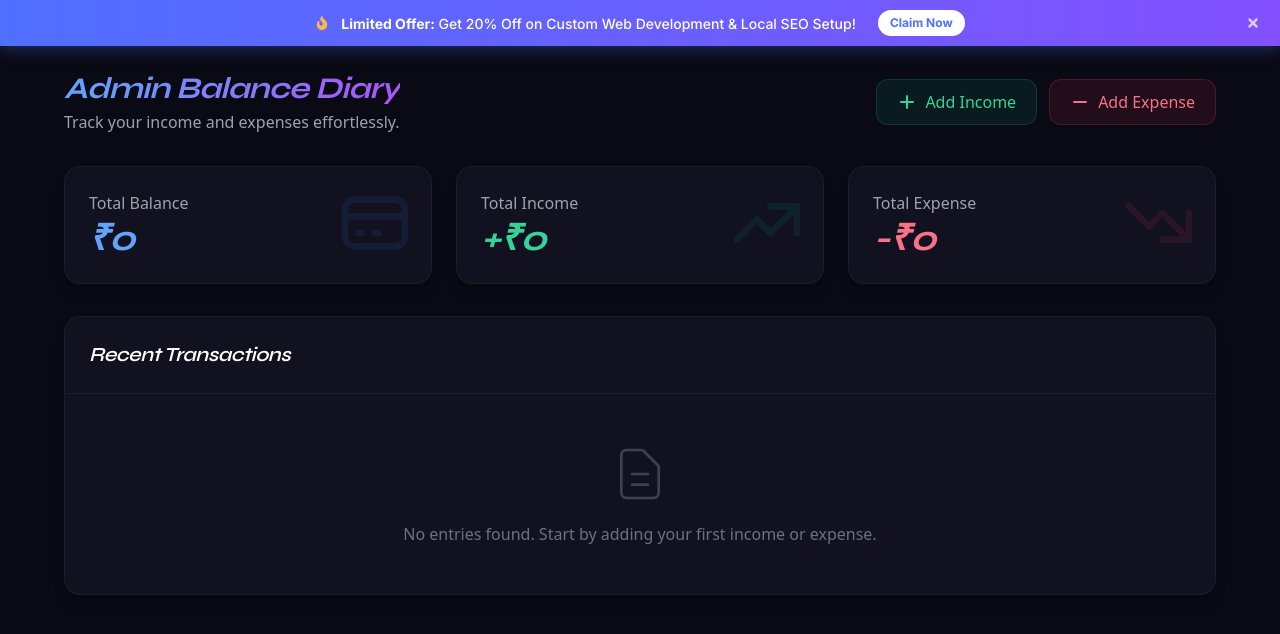
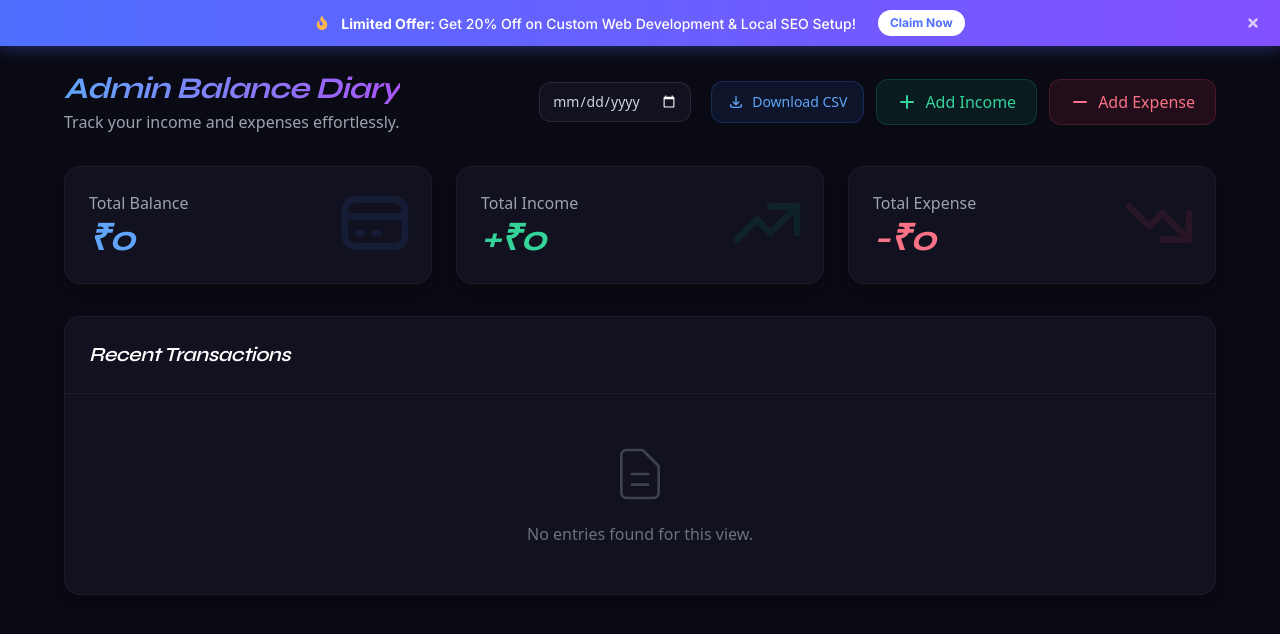
Before and after one commit to webxcrafting07/webxcrafting, a Next.js app: page /admin/diary in a window 1280 px wide. Shown: the top 634 px of the page. Built offline with nearby package versions, Linux system fonts and the light colour scheme.

Commit message:
Remove delete functionality and add CSV download features in diary

```diff
--- a/app/admin/diary/page.tsx
+++ b/app/admin/diary/page.tsx
@@ -26,6 +26,32 @@ export default function AdminDiaryPage() {
   const [date, setDate] = useState(new Date().toISOString().split('T')[0]);
   const [sourceOrPerson, setSourceOrPerson] = useState('');
   const [description, setDescription] = useState('');
+  const [filterDate, setFilterDate] = useState('');
+
+  const downloadCSV = (data: Entry[], filename = 'diary-export.csv') => {
+    if (data.length === 0) {
+      alert("No data to download.");
+      return;
+    }
+    const headers = ['ID', 'Type', 'Date', 'Amount (INR)', 'Source/Person', 'Description'];
+    const rows = data.map(e => [
+      e.id,
+      e.type,
+      e.date,
+      e.amount,
+      `"${e.sourceOrPerson.replace(/"/g, '""')}"`,
+      `"${(e.description || '').replace(/"/g, '""')}"`
+    ]);
+    const csvContent = [headers.join(','), ...rows.map(r => r.join(','))].join('\n');
+    const blob = new Blob([csvContent], { type: 'text/csv;charset=utf-8;' });
+    const url = URL.createObjectURL(blob);
+    const link = document.createElement('a');
+    link.href = url;
+    link.setAttribute('download', filename);
+    document.body.appendChild(link);
+    link.click();
+    document.body.removeChild(link);
+  };
 
   useEffect(() => {
     const saved = localStorage.getItem('adminDiaryEntries');
@@ -72,15 +98,11 @@ export default function AdminDiaryPage() {
     setIsModalOpen(false);
   };
 
-  const handleDelete = (id: string) => {
-    if (confirm('Are you sure you want to delete this entry?')) {
-      setEntries(prev => prev.filter(entry => entry.id !== id));
-    }
-  };
+  const displayedEntries = filterDate ? entries.filter(e => e.date === filterDate) : entries;
 
   // Calculations
-  const totalIncome = entries.filter(e => e.type === 'income').reduce((acc, curr) => acc + curr.amount, 0);
-  const totalExpense = entries.filter(e => e.type === 'expense').reduce((acc, curr) => acc + curr.amount, 0);
+  const totalIncome = displayedEntries.filter(e => e.type === 'income').reduce((acc, curr) => acc + curr.amount, 0);
+  const totalExpense = displayedEntries.filter(e => e.type === 'expense').reduce((acc, curr) => acc + curr.amount, 0);
   const balance = totalIncome - totalExpense;
 
   if (!isLoaded) return null;
@@ -97,7 +119,27 @@ export default function AdminDiaryPage() {
             </h1>
             <p className="text-gray-400 mt-1">Track your income and expenses effortlessly.</p>
           </div>
-          <div className="flex gap-3">
+          <div className="flex gap-3 flex-wrap items-center">
+            <div className="flex items-center gap-2 mr-2">
+              <input
+                type="date"
+                value={filterDate}
+                onChange={(e) => setFilterDate(e.target.value)}
+                className="bg-[#11111f] border border-white/10 rounded-xl px-3 py-2 text-sm text-gray-300 focus:outline-none focus:border-blue-500/50 [color-scheme:dark]"
+              />
+              {filterDate && (
+                <button onClick={() => setFilterDate('')} className="text-gray-400 hover:text-white text-sm">Clear</button>
+              )}
+            </div>
+            <button
+              onClick={() => downloadCSV(displayedEntries, filterDate ? `diary-${filterDate}.csv` : 'diary-all.csv')}
+              className="flex items-center gap-2 bg-blue-500/10 text-blue-400 border border-blue-500/20 px-4 py-2.5 rounded-xl hover:bg-blue-500/20 transition-all font-medium text-sm"
+            >
+              <svg xmlns="http://www.w3.org/2000/svg" className="h-4 w-4" fill="none" viewBox="0 0 24 24" stroke="currentColor">
+                <path strokeLinecap="round" strokeLinejoin="round" strokeWidth={2} d="M4 16v1a3 3 0 003 3h10a3 3 0 003-3v-1m-4-4l-4 4m0 0l-4-4m4 4V4" />
+              </svg>
+              Download CSV
+            </button>
             <button
               onClick={() => openModal('income')}
               className="flex items-center gap-2 bg-emerald-500/10 text-emerald-400 border border-emerald-500/20 px-5 py-2.5 rounded-xl hover:bg-emerald-500/20 transition-all font-medium"
@@ -168,16 +210,16 @@ export default function AdminDiaryPage() {
           </div>
 
           <div className="divide-y divide-white/5">
-            {entries.length === 0 ? (
+            {displayedEntries.length === 0 ? (
               <div className="p-12 text-center text-gray-500">
                 <svg xmlns="http://www.w3.org/2000/svg" className="h-16 w-16 mx-auto mb-4 opacity-50" fill="none" viewBox="0 0 24 24" stroke="currentColor">
                   <path strokeLinecap="round" strokeLinejoin="round" strokeWidth={1} d="M9 12h6m-6 4h6m2 5H7a2 2 0 01-2-2V5a2 2 0 012-2h5.586a1 1 0 01.707.293l5.414 5.414a1 1 0 01.293.707V19a2 2 0 01-2 2z" />
                 </svg>
-                <p>No entries found. Start by adding your first income or expense.</p>
+                <p>No entries found for this view.</p>
               </div>
             ) : (
               <AnimatePresence>
-                {entries.map((entry) => (
+                {displayedEntries.map((entry) => (
                   <motion.div
                     initial={{ opacity: 0, y: 10 }}
                     animate={{ opacity: 1, y: 0 }}
@@ -227,12 +269,12 @@ export default function AdminDiaryPage() {
                         {entry.type === 'income' ? '+' : '-'}₹{entry.amount.toLocaleString('en-IN')}
                       </div>
                       <button
-                        onClick={() => handleDelete(entry.id)}
-                        className="p-2 text-gray-500 hover:text-rose-500 hover:bg-rose-500/10 rounded-lg transition-colors opacity-0 group-hover:opacity-100 focus:opacity-100"
-                        title="Delete entry"
+                        onClick={() => downloadCSV([entry], `diary-entry-${entry.id}.csv`)}
+                        className="p-2 text-gray-500 hover:text-blue-400 hover:bg-blue-500/10 rounded-lg transition-colors opacity-0 group-hover:opacity-100 focus:opacity-100"
+                        title="Download entry details"
                       >
                         <svg xmlns="http://www.w3.org/2000/svg" className="h-5 w-5" fill="none" viewBox="0 0 24 24" stroke="currentColor">
-                          <path strokeLinecap="round" strokeLinejoin="round" strokeWidth={2} d="M19 7l-.867 12.142A2 2 0 0116.138 21H7.862a2 2 0 01-1.995-1.858L5 7m5 4v6m4-6v6m1-10V4a1 1 0 00-1-1h-4a1 1 0 00-1 1v3M4 7h16" />
+                          <path strokeLinecap="round" strokeLinejoin="round" strokeWidth={2} d="M4 16v1a3 3 0 003 3h10a3 3 0 003-3v-1m-4-4l-4 4m0 0l-4-4m4 4V4" />
                         </svg>
                       </button>
                     </div>
```
